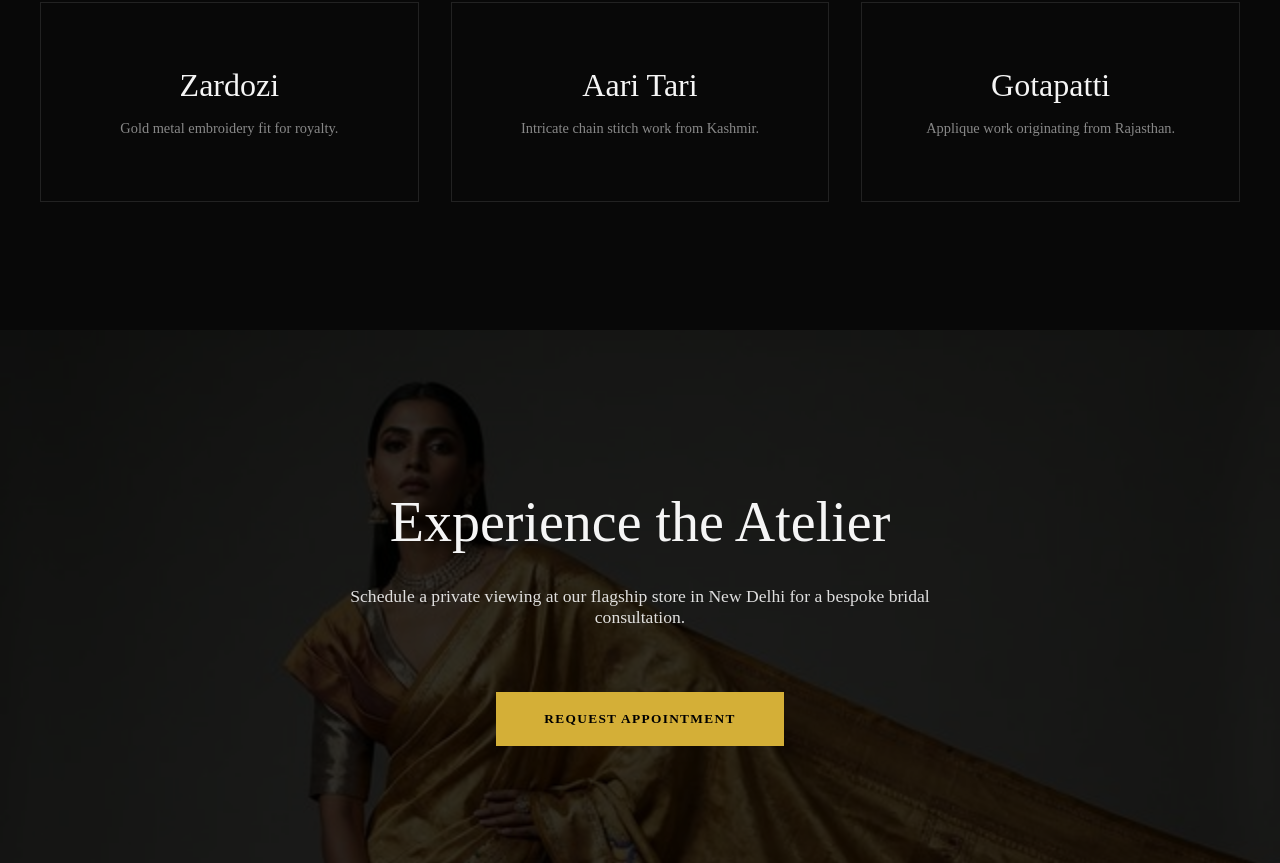
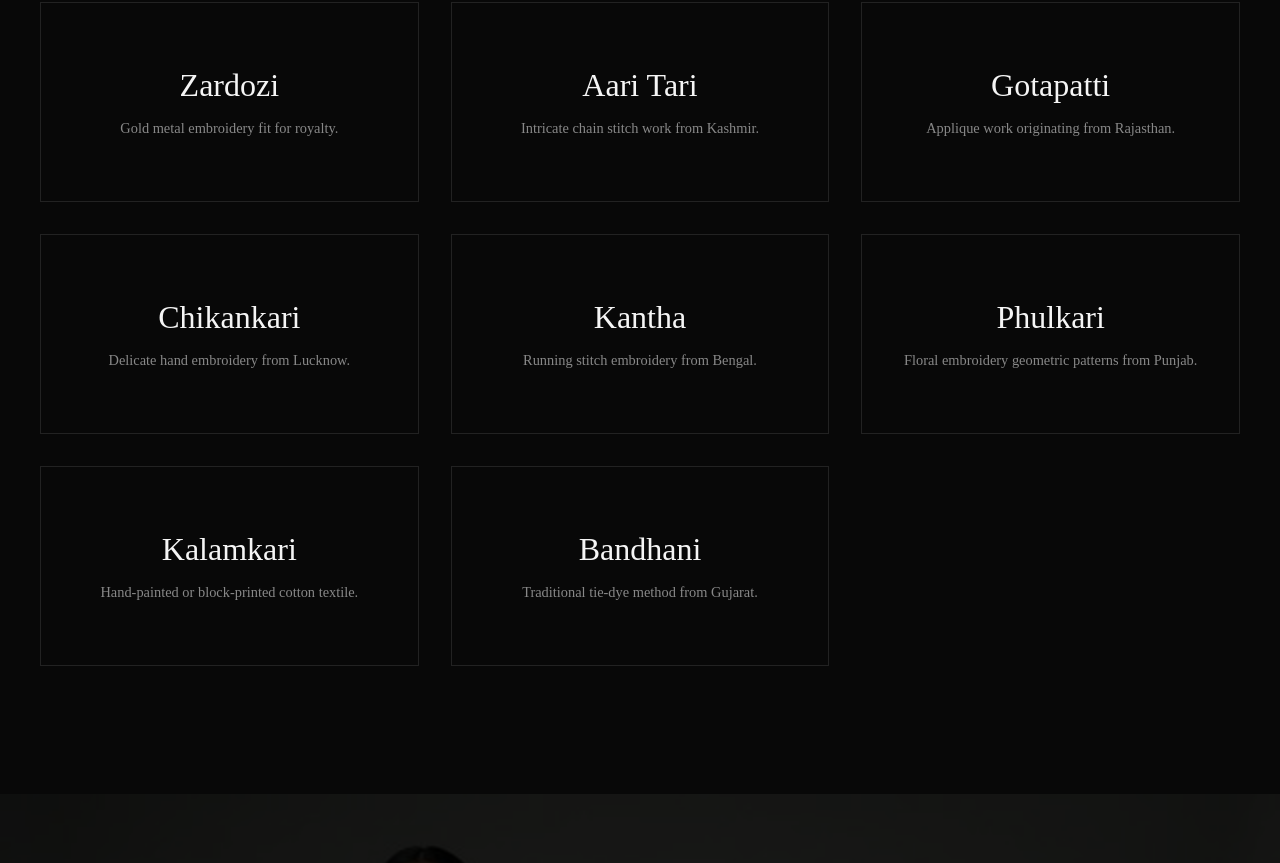
Before and after one commit to harsh785/Label-project, a Next.js app in the folder web/: page /Label-project/atelier in a window 1280 px wide. Shown: the part 5663-6526 px from the top of the page. Built offline with nearby package versions, Linux system fonts and the light colour scheme; a web font is replaced by a local one.

Commit message:
Feat: Add more crafts to Atelier page

```diff
--- a/web/src/app/atelier/page.tsx
+++ b/web/src/app/atelier/page.tsx
@@ -201,6 +201,26 @@ export default function Atelier() {
                         <h3 className={styles.craftName}>Gotapatti</h3>
                         <p className={styles.craftDesc}>Applique work originating from Rajasthan.</p>
                     </div>
+                    <div className={styles.craftCard}>
+                        <h3 className={styles.craftName}>Chikankari</h3>
+                        <p className={styles.craftDesc}>Delicate hand embroidery from Lucknow.</p>
+                    </div>
+                    <div className={styles.craftCard}>
+                        <h3 className={styles.craftName}>Kantha</h3>
+                        <p className={styles.craftDesc}>Running stitch embroidery from Bengal.</p>
+                    </div>
+                    <div className={styles.craftCard}>
+                        <h3 className={styles.craftName}>Phulkari</h3>
+                        <p className={styles.craftDesc}>Floral embroidery geometric patterns from Punjab.</p>
+                    </div>
+                    <div className={styles.craftCard}>
+                        <h3 className={styles.craftName}>Kalamkari</h3>
+                        <p className={styles.craftDesc}>Hand-painted or block-printed cotton textile.</p>
+                    </div>
+                    <div className={styles.craftCard}>
+                        <h3 className={styles.craftName}>Bandhani</h3>
+                        <p className={styles.craftDesc}>Traditional tie-dye method from Gujarat.</p>
+                    </div>
                 </div>
             </section>
 
```
